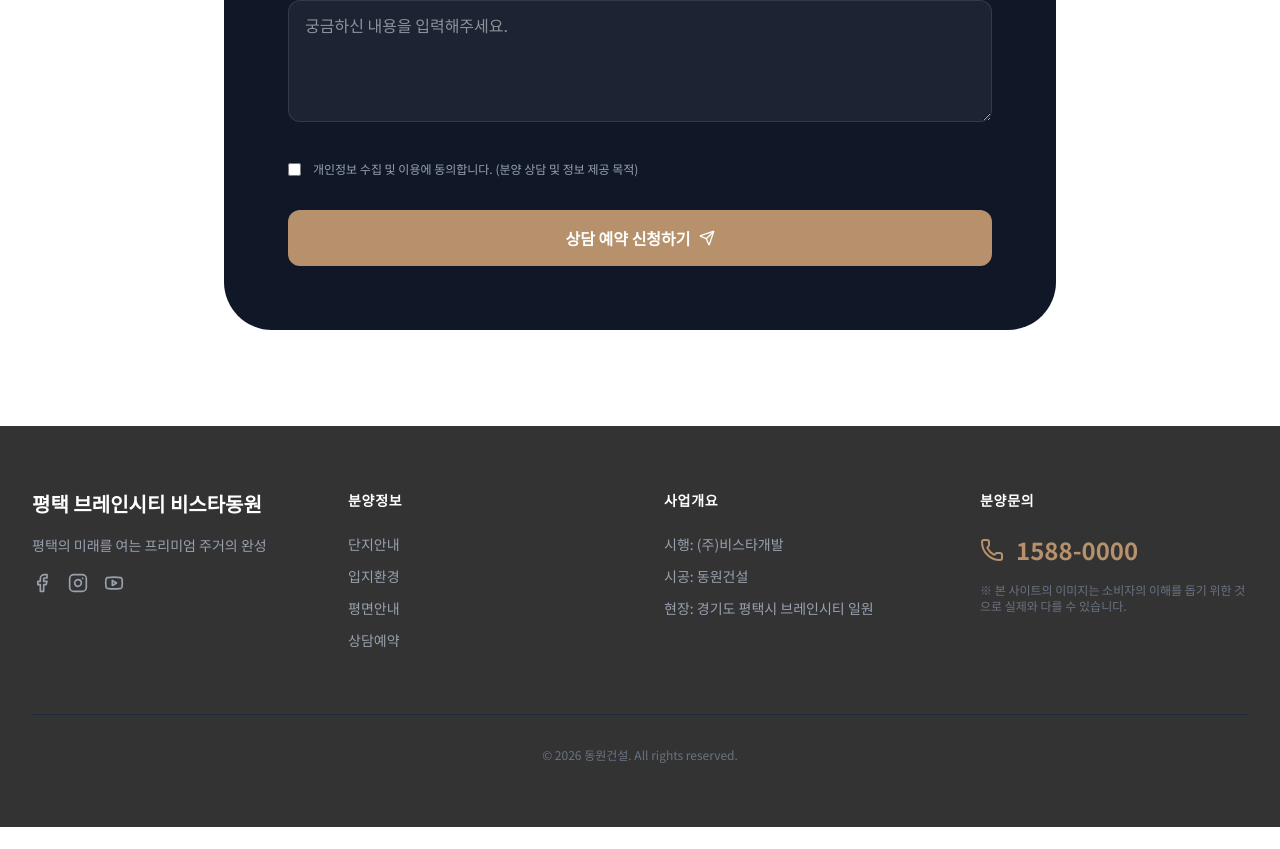
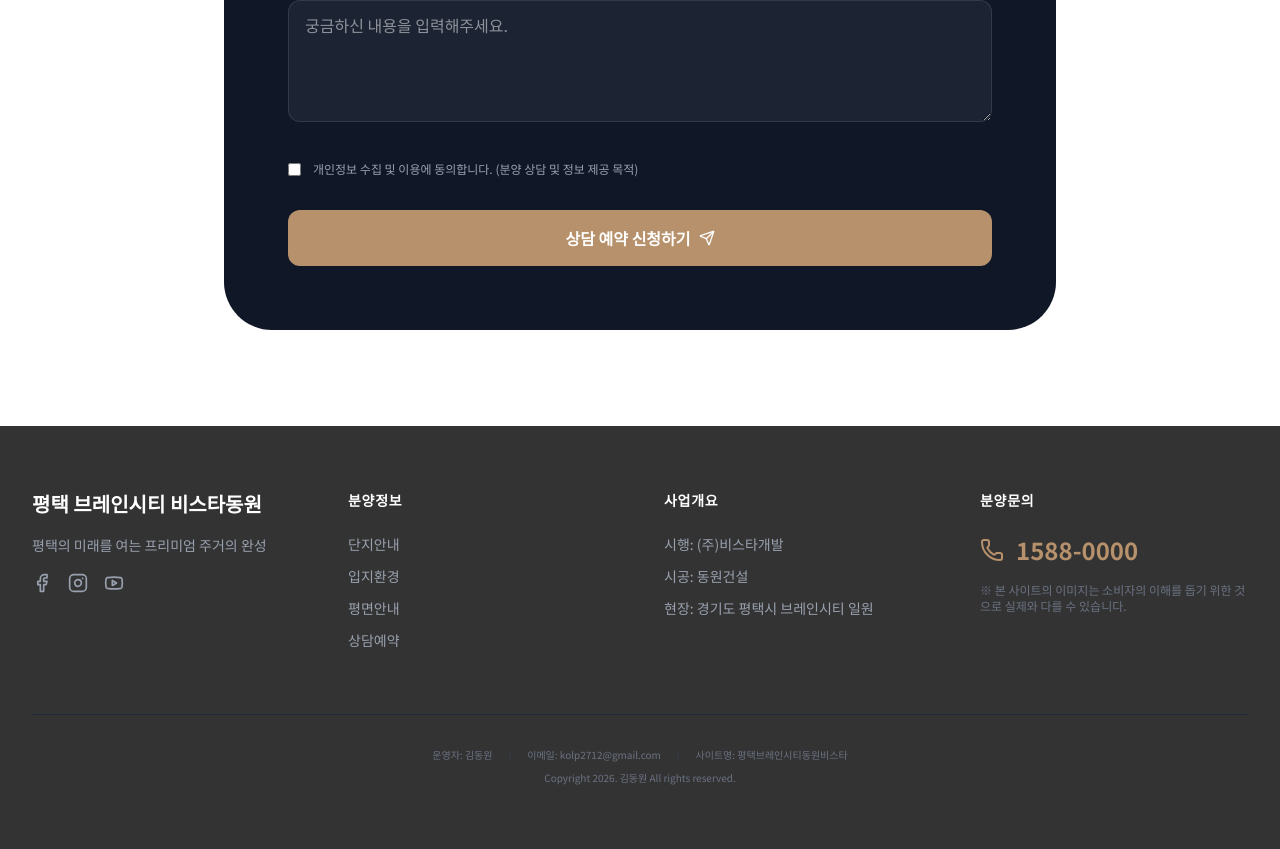
Before and after one commit to kolp2712-hub/-, a React (Vite) app: page / in a window 1280 px wide. Shown: the part 5906-6755 px from the top of the page. Before the commit the page ends 6733 px from the top, so only its background shows below. Built offline with nearby package versions, Linux system fonts and the light colour scheme; no server answers; the database is empty.

Commit message:
feat(footer): Display specific contact and copyright info
Update the footer to explicitly show operator, email, and site name. Also, refine the copyright display to be more specific.

```diff
--- a/src/components/Footer.tsx
+++ b/src/components/Footer.tsx
@@ -58,8 +58,17 @@ export const Footer = () => {
           </div>
         </div>
 
-        <div className="border-t border-gray-800 mt-16 pt-8 text-center text-xs text-gray-500">
-          {data.footerCopyright}
+        <div className="border-t border-gray-800 mt-16 pt-8 text-center space-y-2">
+          <div className="flex flex-wrap justify-center gap-x-4 gap-y-1 text-[10px] text-gray-500">
+            <span>운영자: 김동원</span>
+            <span className="hidden sm:inline text-gray-700">|</span>
+            <span>이메일: kolp2712@gmail.com</span>
+            <span className="hidden sm:inline text-gray-700">|</span>
+            <span>사이트명: 평택브레인시티동원비스타</span>
+          </div>
+          <p className="text-[10px] text-gray-500">
+            Copyright 2026. 김동원 All rights reserved.
+          </p>
         </div>
       </div>
     </footer>
```
